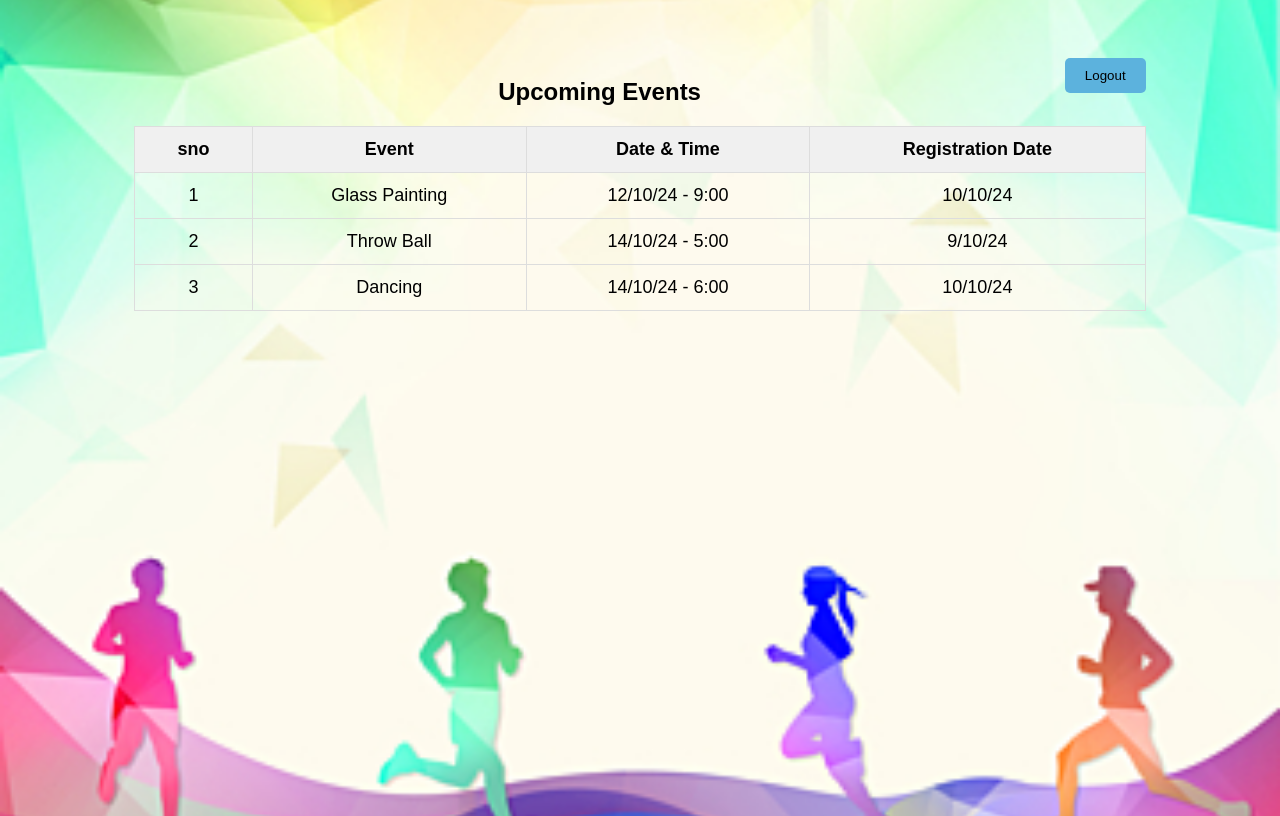
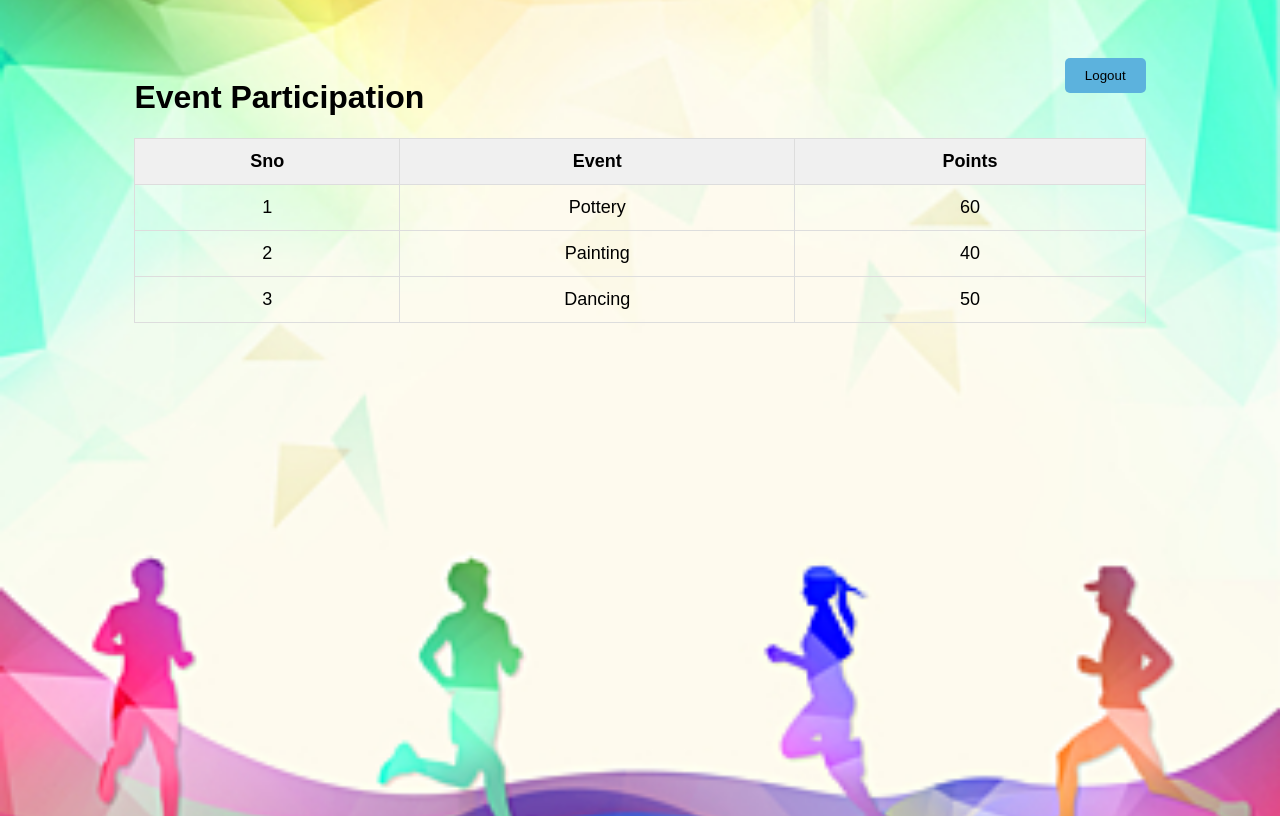
Before and after one commit to 2200032782/SDP_JFSD, a plain HTML site: page events-participation.html in a window 1280 px wide. Drawn offline with Linux system fonts and the light colour scheme.

Commit message:
Update events-participation.html

```diff
--- a/events-participation.html
+++ b/events-participation.html
@@ -4,44 +4,37 @@
 <head>
     <meta charset="UTF-8">
     <meta name="viewport" content="width=device-width, initial-scale=1.0">
-    <title>Upcoming Events</title>
+    <title>Events Participation</title>
     <link rel="stylesheet" href="upcomingevents.css">
 </head>
 
     <body>
         <div class="container">
             <button class="logout-btn" onclick="window.location.href='index.html'">Logout</button>
-            <h2>Upcoming Events</h2>
+           <h1>Event Participation</h1>
+
     <table>
-                <thead>
         <tr>
-                        <th>sno</th>
+            <th>Sno</th>
             <th>Event</th>
-                        <th>Date & Time</th>
-                        <th>Registration Date</th>
+            <th>Points</th>
         </tr>
-                </thead>
-                <tbody>
         <tr>
             <td>1</td>
-                        <td>Glass Painting</td>
-                        <td>12/10/24 - 9:00</td>
-                        <td>10/10/24</td>
+            <td>Pottery</td>
+            <td>60</td>
         </tr>
         <tr>
             <td>2</td>
-                        <td>Throw Ball</td>
-                        <td>14/10/24 - 5:00</td>
-                        <td>9/10/24</td>
+            <td>Painting</td>
+            <td>40</td>
         </tr>
         <tr>
             <td>3</td>
             <td>Dancing</td>
-                        <td>14/10/24 - 6:00</td>
-                        <td>10/10/24</td>
+            <td>50</td>
         </tr>
-                </tbody>
     </table>
-        </div>
+
 </body>
 </html>
```
Lines whose indentation alone changed are shown as unchanged.
